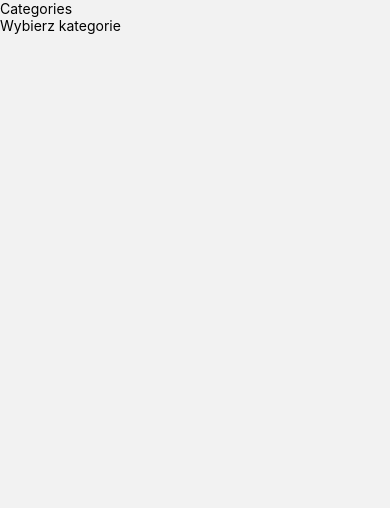
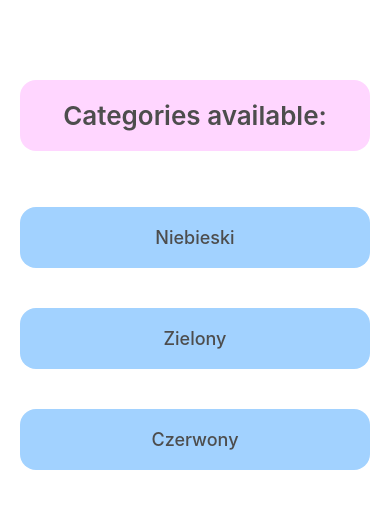
Before and after one commit to Gaba54/Quizzer, a React Native app: screen /Categories in a window 390 px wide. Shown: the top 508 px of the page. Built offline with nearby package versions, Linux system fonts and the light colour scheme.

Commit message:
Fixing categories and categorydescription

```diff
--- a/components/textbox.js
+++ b/components/textbox.js
@@ -2,7 +2,7 @@ import React from 'react';
 import {SafeAreaView, StyleSheet, TextInput, View} from 'react-native';
 
 const TextBox = () => {
-  const [text, onChangeText] = React.useState('Twoje imię');
+  const [text, onChangeText] = React.useState('Your name');
   return (
     <SafeAreaView>
       <View style={styles.container}>
--- a/navigation/index.js
+++ b/navigation/index.js
@@ -3,7 +3,7 @@ import * as React from 'react';
 import { createStackNavigator } from '@react-navigation/stack';
 import Home from '../screens/home';
 import Categories from '../screens/categories';
-import CategoriesDescription from '../screens/categoriesDescrpition';
+import CategoryDescription from '../screens/categoryDescription';
 import Quiz from '../screens/quiz';
 import Result from '../screens/result';
 
@@ -15,7 +15,7 @@ function MyStack() {
     <Stack.Navigator>
       <Stack.Screen name="Home" component={Home} options={{headerShown:false}} />
       <Stack.Screen name="Categories" component={Categories} options={{headerShown:false}}/>
-      <Stack.Screen name="CategoriesDescription" component={CategoriesDescription} options={{headerShown:false}}/>
+      <Stack.Screen name="CategoryDescription" component={CategoryDescription} options={{headerShown:false}}/>
       <Stack.Screen name="Quiz" component={Quiz} options={{headerShown:false}}/>
       <Stack.Screen name="Result" component={Result} options={{headerShown:false}}/>
     </Stack.Navigator>
--- a/screens/categories.js
+++ b/screens/categories.js
@@ -1,15 +1,20 @@
 import React from 'react';
 import {StyleSheet, Text, View, TouchableOpacity} from 'react-native';
 
-const Categories = ({ navigation }) => {
+const Categories = ({navigation}) => {
   return (
-    <View>
-      <View>
-        <Text>Categories</Text>
+    <View style={styles.container}>
+      <View style={styles.top}>
+        <Text  style={styles.question} >Categories available:</Text>
       </View>
-      <TouchableOpacity
-        onPress={() => navigation.navigate('CategoriesDescription')}>
-        <Text>Wybierz kategorie</Text>
+      <TouchableOpacity style={styles.optionButton} onPress={() => navigation.navigate('CategoryDescription')}>
+        <Text style={styles.option}>Niebieski</Text>
+      </TouchableOpacity>
+      <TouchableOpacity style={styles.optionButton} onPress={() => navigation.navigate('CategoryDescription')}>
+        <Text style={styles.option}>Zielony</Text>
+      </TouchableOpacity>
+      <TouchableOpacity style={styles.optionButton} onPress={() => navigation.navigate('CategoryDescription')}>
+        <Text style={styles.option}>Czerwony</Text>
       </TouchableOpacity>
     </View>
   );
@@ -17,4 +22,39 @@ const Categories = ({ navigation }) => {
 
 export default Categories;
 
-const styles = StyleSheet.create({});
+const styles = StyleSheet.create({
+  container: {
+    paddingTop: 40,
+    paddingHorizontal: 20,
+    backgroundColor: 'white',
+    height: '100%',
+  },
+  optionButton: {
+    width: '100%',
+    backgroundColor: '#a2d2ff',
+    padding: 20,
+    borderRadius: 16,
+    alignItems: 'center',
+    marginTop:40,
+  },
+  question: {
+    fontSize: 26,
+    fontWeight: '600',
+    color: '#4D4D4D',
+    alignItems: 'center',
+  },
+  top: {
+    marginVertical: 16,
+    width: '100%',
+    backgroundColor: '#ffd6ff',
+    padding: 20,
+    borderRadius: 16,
+    alignItems: 'center',
+    marginTop: 40,
+  },
+  option: {
+    fontSize: 18,
+    fontWeight: '500',
+    color: '#4D4D4D',
+  },
+});
--- a/screens/categoriesDescrpition.js
+++ /dev/null
@@ -1,19 +0,0 @@
-import React from 'react';
-import {StyleSheet, Text, View, TouchableOpacity} from 'react-native';
-
-const CategoriesDescription = ({ navigation }) => {
-  return (
-    <View>
-      <View>
-        <Text>CategoriesDescription</Text>
-      </View>
-      <TouchableOpacity onPress={() => navigation.navigate('Quiz')}>
-        <Text>Wybierz</Text>
-      </TouchableOpacity>
-    </View>
-  );
-};
-
-export default CategoriesDescription;
-
-const styles = StyleSheet.create({});
--- /dev/null
+++ b/screens/categoryDescription.js
@@ -0,0 +1,70 @@
+import React from 'react';
+import {StyleSheet, Text, View, TouchableOpacity} from 'react-native';
+
+const CategoryDescription = ({navigation}) => {
+  return (
+    <View style={styles.container}>
+      <View style={styles.top}>
+        <Text style={styles.question}>Category description:</Text>
+      </View>
+      <View style={styles.top}>
+        <Text style={styles.question}>Opis kategoriedsfnjsdfbshbhfsdjb</Text>
+      </View>
+      <View style={styles.options}>
+        <TouchableOpacity
+          style={styles.button}
+          onPress={() => navigation.navigate('Quiz')}>
+          <Text style={styles.buttonText}>START</Text>
+        </TouchableOpacity>
+        <TouchableOpacity
+          style={styles.button}
+          onPress={() => navigation.navigate('Categories')}>
+          <Text style={styles.buttonText}>BACK TO CATEGORIES</Text>
+        </TouchableOpacity>
+      </View>
+    </View>
+  );
+};
+
+export default CategoryDescription;
+
+const styles = StyleSheet.create({
+  container: {
+    paddingTop: 40,
+    paddingHorizontal: 20,
+    backgroundColor: 'white',
+    height: '100%',
+  },
+  question: {
+    fontSize: 26,
+    fontWeight: '600',
+    color: '#4D4D4D',
+    alignItems: 'center',
+  },
+  top: {
+    marginVertical: 16,
+    width: '100%',
+    backgroundColor: '#ffd6ff',
+    padding: 20,
+    borderRadius: 16,
+    alignItems: 'center',
+    marginTop: 40,
+  },
+  button: {
+    backgroundColor: '#a2d2ff',
+    padding: 12,
+    paddingHorizontal: 16,
+    borderRadius: 16,
+    alignItems: 'center',
+    marginTop: 40,
+  },
+  buttonText: {
+    fontSize: 18,
+    fontWeight: '600',
+    color: '#4D4D4D',
+  },
+  options: {
+    flex: 1,
+    marginVertical: 16,
+  },
+});
--- a/screens/home.js
+++ b/screens/home.js
@@ -15,7 +15,7 @@ const Home = ({navigation}) => {
       </View>
       <View style={styles.bottomcontainer}>
         <Text style={styles.text}>
-          Wpisz swoje imię, aby zacząć przygodę z quizami!
+          Enter your name to play with quizzes!
         </Text>
       </View>
       <View style={styles.containerfles}>
@@ -24,7 +24,7 @@ const Home = ({navigation}) => {
         <TouchableOpacity
           onPress={() => navigation.navigate('Categories')}
           style={styles.button}>
-          <Text style={styles.buttonText}>Rozpocznij</Text>
+          <Text style={styles.buttonText}>Start</Text>
         </TouchableOpacity>
       </View>
     </View>
--- a/screens/quiz.js
+++ b/screens/quiz.js
@@ -41,15 +41,15 @@ const Quiz = ({navigation}) => {
           </View>
           <View style={styles.bottom}>
             <TouchableOpacity style={styles.button}>
-              <Text style={styles.buttonText}>POMIŃ</Text>
+              <Text style={styles.buttonText}>SKIP</Text>
             </TouchableOpacity>
             <TouchableOpacity style={styles.button}>
-              <Text style={styles.buttonText}>ZAKOŃCZ</Text>
+              <Text style={styles.buttonText}>END</Text>
             </TouchableOpacity>
             <TouchableOpacity
               style={styles.button}
               onPress={() => navigation.navigate('Result')}>
-              <Text style={styles.buttonText}>NASTĘPNY</Text>
+              <Text style={styles.buttonText}>NEXT</Text>
             </TouchableOpacity>
           </View>
         </View>
```
